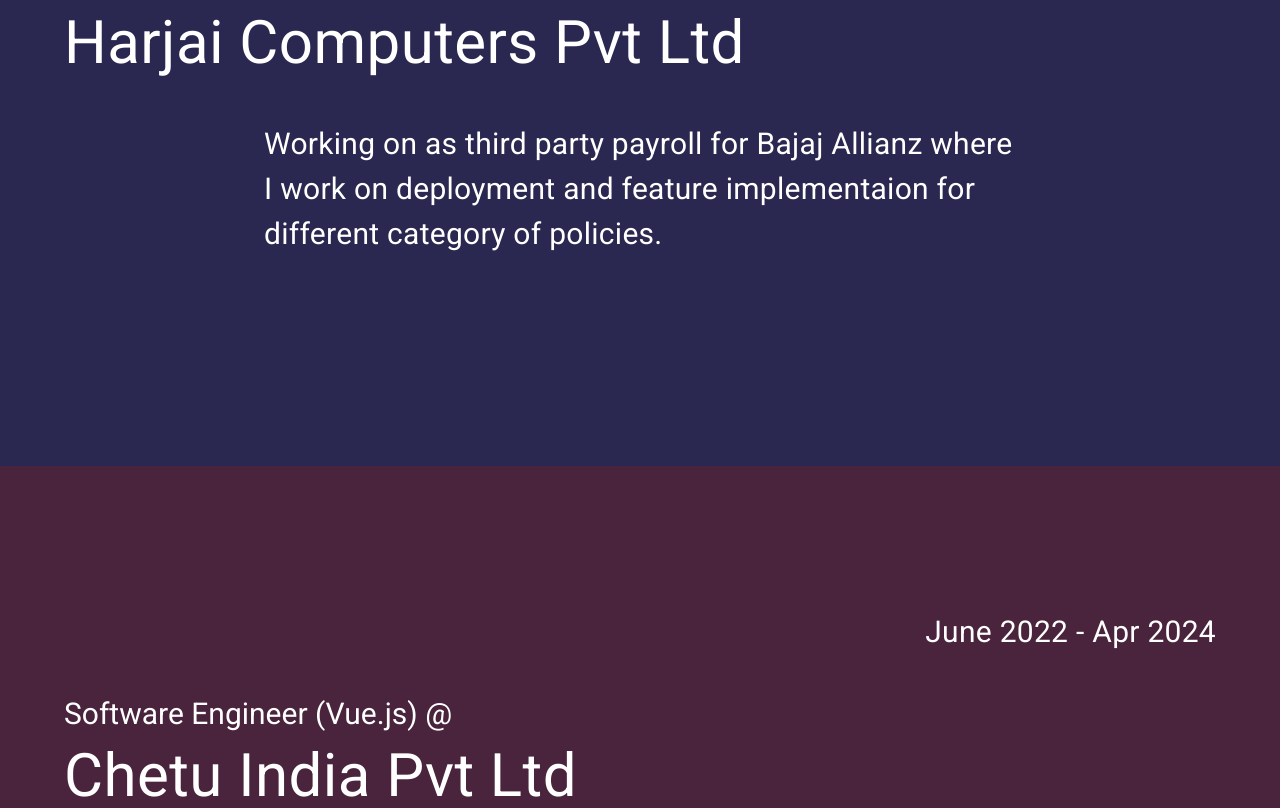
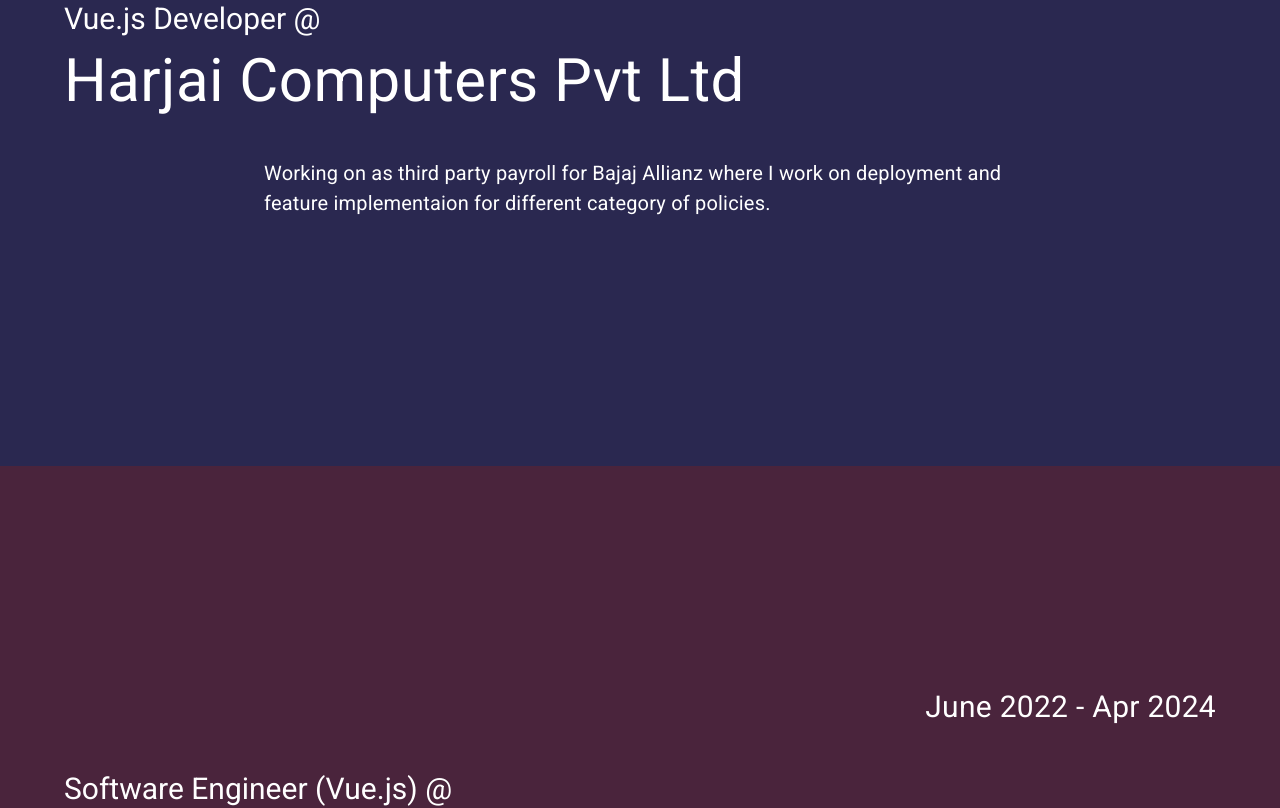
Before and after one commit to gkumar9891/gkumar9891.github.io, a React (Vite) app: page / in a window 1280 px wide. Shown: the part 2086-2894 px from the top of the page. Built offline with nearby package versions, Linux system fonts and the light colour scheme; a web font is replaced by a local one.

Commit message:
cheanged experience description font-size

```diff
--- a/src/views/Home.tsx
+++ b/src/views/Home.tsx
@@ -140,7 +140,7 @@
                             <Typography sx={{ fontSize: {xs: 20, md: 30}, color: '#fff', marginBottom: '5px' }} variant="h5" className="position">{experience.position} @</Typography>
                             <Typography sx={{ fontSize: {xs: 40, md: 60}, color: '#fff', marginBottom: { xs: '20px', md: '40px' } }} variant="h4" className="company-name">{experience.companyName}</Typography>
                             <Box className="desc-wrap"  sx={{padding: { xs: '0 100px 0', md: '0 200px 0' }}}>
-                                <Typography className="description" sx={{ fontSize: {xs: 20, md: 30}, color: '#fff' }}>{experience.description}</Typography>
+                                <Typography className="description" sx={{ fontSize: 20, color: '#fff' }}>{experience.description}</Typography>
                             </Box>
                         </Container>
                     </Box>
```
